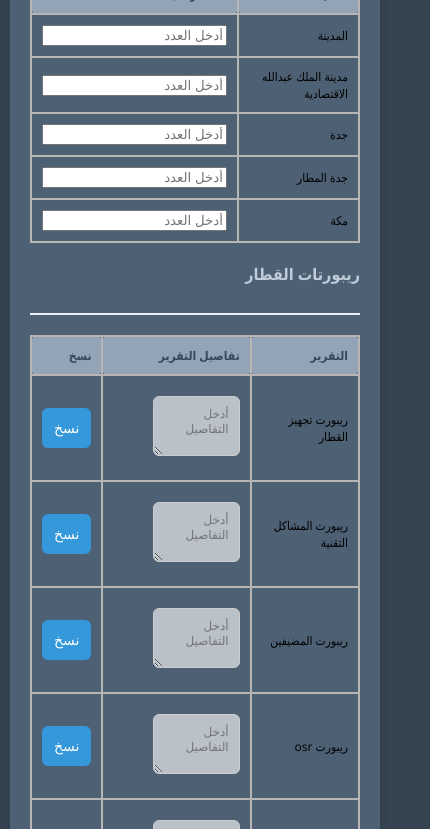
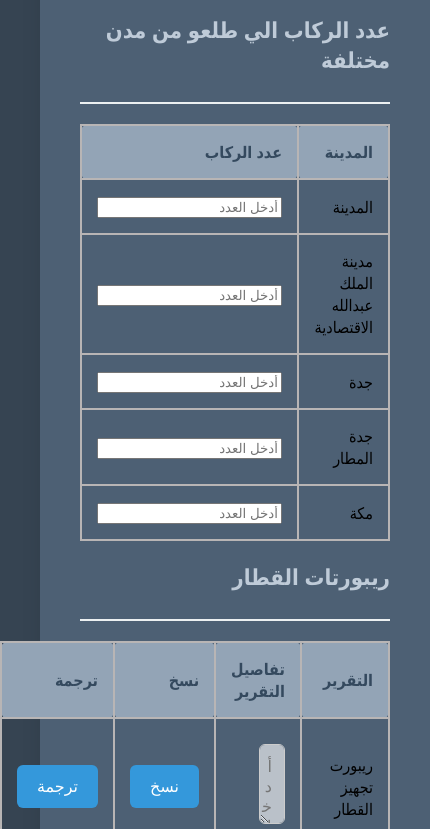
Before and after one commit to wwhostd/29, a plain HTML site: page coobS_V3.html in a window 390 px wide. Shown: the part 198-1027 px from the top of the page, 430 px wide, since content can reach past the window. Drawn offline with Linux system fonts and the light colour scheme.

Commit message:
Update coobS_V3.html

```diff
--- a/coobS_V3.html
+++ b/coobS_V3.html
@@ -59,9 +59,9 @@
             box-sizing: border-box;
             font-size: 16px;
             min-height: 80px;
-            resize: vertical; /* السماح بتغيير الحجم عمودياً */
+            resize: vertical;
         }
-        .btn-copy {
+        .btn-copy, .btn-translate {
             background-color: #3498db;
             color: white;
             padding: 12px 20px;
@@ -71,7 +71,7 @@
             transition: background-color 0.3s ease;
             font-size: 16px;
         }
-        .btn-copy:hover {
+        .btn-copy:hover, .btn-translate:hover {
             background-color: #2980b9;
         }
         .btn-clear {
@@ -106,55 +106,12 @@
             padding-bottom: 8px;
             margin-bottom: 20px;
         }
-
-        /* Media Queries for smaller screens */
-        @media (max-width: 768px) {
-            .container {
-                padding: 20px;
-                margin: 10px;
-            }
-            h1 {
-                font-size: 24px;
-            }
-            h2 {
-                font-size: 18px;
-            }
-            table th, table td {
-                padding: 10px;
-                font-size: 14px;
-            }
-            textarea {
-                font-size: 14px;
-                padding: 10px;
-                min-height: 60px;
-            }
-            .btn-copy, .btn-clear {
-                width: 100%;
-                font-size: 14px;
-                padding: 12px;
-            }
-        }
-
-        @media (max-width: 480px) {
-            h1 {
-                font-size: 20px;
-            }
-            h2 {
-                font-size: 16px;
-            }
-            table th, table td {
-                font-size: 12px;
-            }
-            textarea {
-                font-size: 12px;
-            }
-        }
     </style>
 </head>
 <body>
     <div id="notification"></div>
     <div class="container">
-        <h1>2موقع تقارير الركاب والقطار</h1>
+        <h1>3موقع تقارير الركاب والقطار</h1>
 
         <div class="section-title">
             <h2>عدد الركاب الي طلعو من مدن مختلفة</h2>
@@ -194,41 +151,49 @@
                 <th>التقرير</th>
                 <th>تفاصيل التقرير</th>
                 <th>نسخ</th>
+                <th>ترجمة</th>
             </tr>
             <tr>
                 <td>ريبورت تجهيز القطار</td>
                 <td><textarea id="trainPreparation" placeholder="أدخل التفاصيل" oninput="saveData()"></textarea></td>
                 <td><button class="btn-copy" onclick="copyText('trainPreparation')">نسخ</button></td>
+                <td><button class="btn-translate" onclick="translateText('trainPreparation')">ترجمة</button></td>
             </tr>
             <tr>
                 <td>ريبورت المشاكل التقنية</td>
                 <td><textarea id="techProblems" placeholder="أدخل التفاصيل" oninput="saveData()"></textarea></td>
                 <td><button class="btn-copy" onclick="copyText('techProblems')">نسخ</button></td>
+                <td><button class="btn-translate" onclick="translateText('techProblems')">ترجمة</button></td>
             </tr>
             <tr>
                 <td>ريبورت المضيفين</td>
                 <td><textarea id="hostReport" placeholder="أدخل التفاصيل" oninput="saveData()"></textarea></td>
                 <td><button class="btn-copy" onclick="copyText('hostReport')">نسخ</button></td>
+                <td><button class="btn-translate" onclick="translateText('hostReport')">ترجمة</button></td>
             </tr>
             <tr>
                 <td>ريبورت osr</td>
                 <td><textarea id="osrReport" placeholder="أدخل التفاصيل" oninput="saveData()"></textarea></td>
                 <td><button class="btn-copy" onclick="copyText('osrReport')">نسخ</button></td>
+                <td><button class="btn-translate" onclick="translateText('osrReport')">ترجمة</button></td>
             </tr>
             <tr>
                 <td>ريبورت تشيك اوت للرحلة</td>
                 <td><textarea id="checkoutReport" placeholder="أدخل التفاصيل" oninput="saveData()"></textarea></td>
                 <td><button class="btn-copy" onclick="copyText('checkoutReport')">نسخ</button></td>
+                <td><button class="btn-translate" onclick="translateText('checkoutReport')">ترجمة</button></td>
             </tr>
             <tr>
                 <td>ريبورت الأغراض المفقودة</td>
                 <td><textarea id="lostItemsReport" placeholder="أدخل التفاصيل" oninput="saveData()"></textarea></td>
                 <td><button class="btn-copy" onclick="copyText('lostItemsReport')">نسخ</button></td>
+                <td><button class="btn-translate" onclick="translateText('lostItemsReport')">ترجمة</button></td>
             </tr>
             <tr>
                 <td>ريبورت سبيشل للمشاكل</td>
                 <td><textarea id="specialReport" placeholder="أدخل التفاصيل" oninput="saveData()"></textarea></td>
                 <td><button class="btn-copy" onclick="copyText('specialReport')">نسخ</button></td>
+                <td><button class="btn-translate" onclick="translateText('specialReport')">ترجمة</button></td>
             </tr>
         </table>
 
@@ -265,6 +230,16 @@
             showNotification("تم نسخ النص: " + copyText.value);
         }
 
+        function translateText(id) {
+            var textToTranslate = document.getElementById(id).value;
+            if (textToTranslate) {
+                var url = `https://libretranslate.com/?source=ar&target=en&q=${encodeURIComponent(textToTranslate)}`;
+                window.open(url, '_blank');
+            } else {
+                showNotification("يرجى إدخال نص للترجمة");
+            }
+        }
+
         function clearAllData() {
             inputFields.forEach(fieldId => {
                 const field = document.getElementById(fieldId);
```
